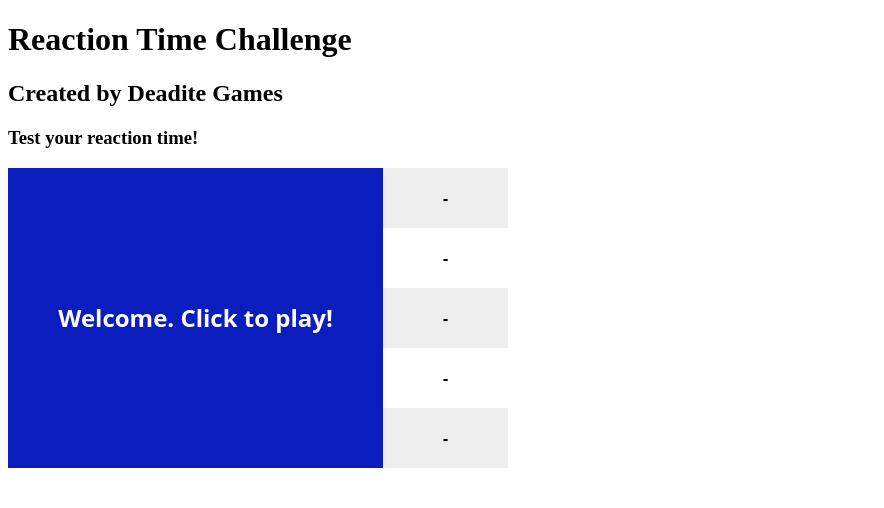
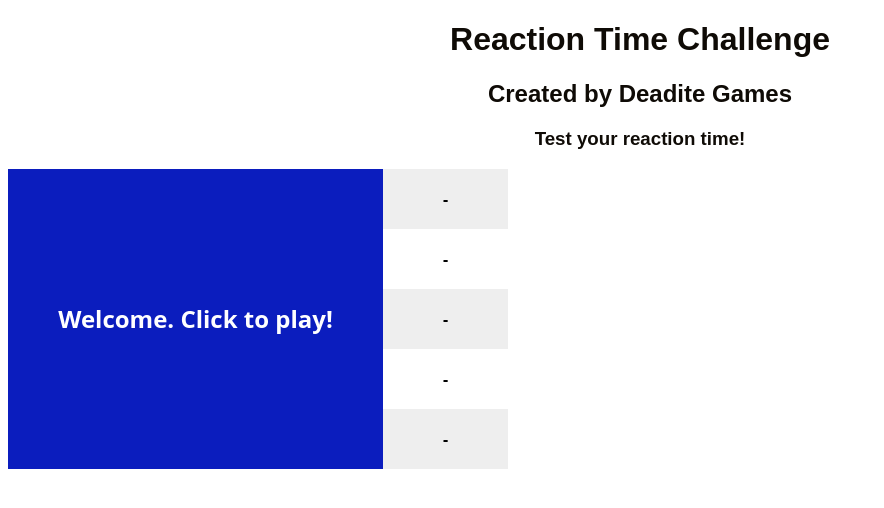
Before and after one commit to Waigy666/reactions, a plain HTML site: page index.html in a window 1280 px wide. Shown: the whole page, without its empty margins (0-884 px from the left). Drawn offline with Linux system fonts and the light colour scheme.

Commit message:
format-headers

```diff
--- a/main.css
+++ b/main.css
@@ -1,3 +1,21 @@
+h1 {
+  color: rgb(15, 11, 6);
+  text-align: center;
+  font-family: Arial, Helvetica, sans-serif;
+}
+
+h2 {
+  color: rgb(15, 11, 6);
+  text-align: center;
+  font-family: Arial, Helvetica, sans-serif;
+}
+
+h3 {
+  color: rgb(15, 11, 6);
+  text-align: center;
+  font-family: Arial, Helvetica, sans-serif;
+}
+
 #app {
   display: flex;
   width: 500px;
```
